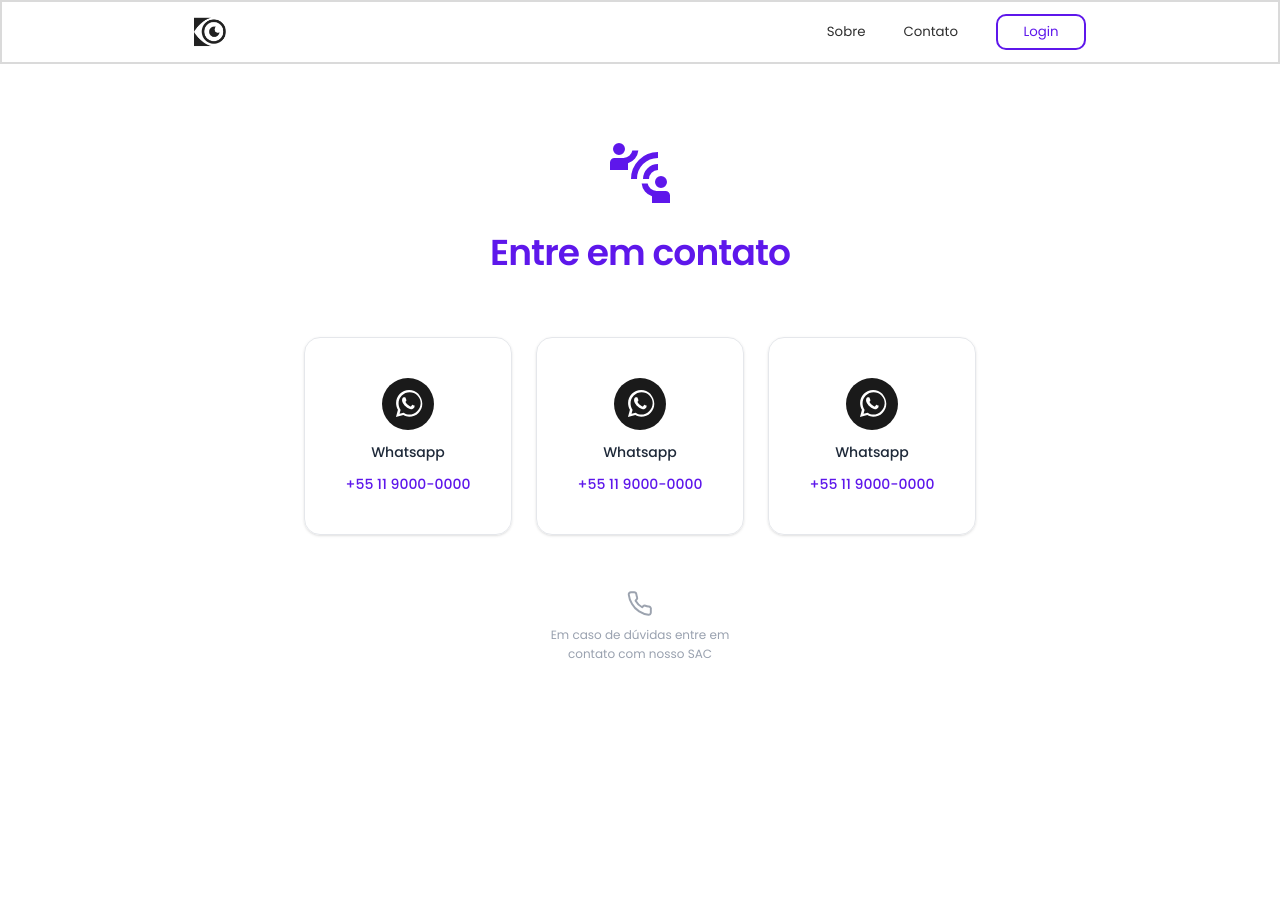
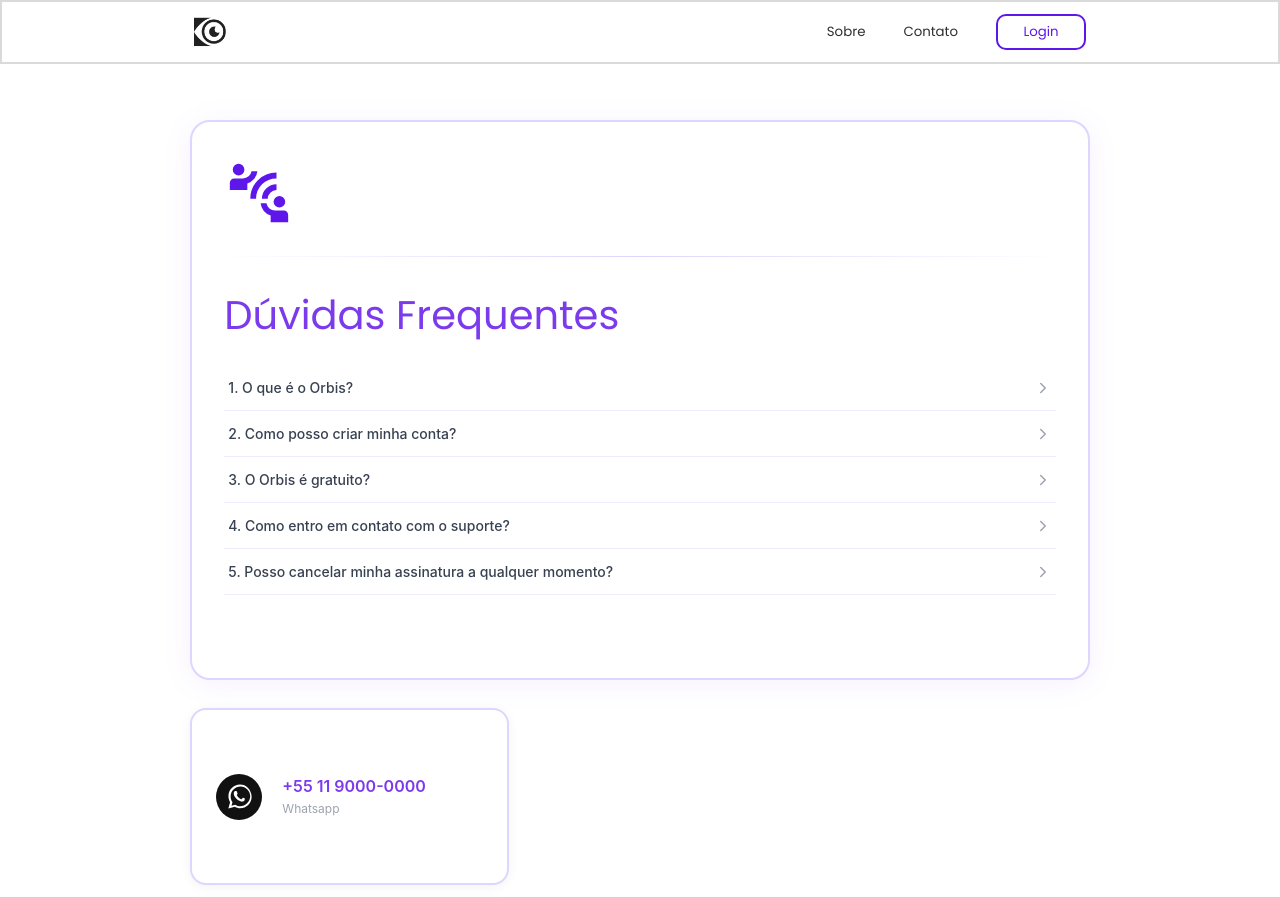
Before and after one commit to Henrique-Fiorotti/orbis, a Next.js app: page /contact in a window 1280 px wide. Shown: the top 897 px of the page. Before the commit the page ends 800 px from the top, so only its background shows below. Built offline with nearby package versions, Linux system fonts and the light colour scheme.

Commit message:
feat: implement contact page with FAQ section and contact cards for WhatsApp and email

```diff
--- a/app/contact/page.jsx
+++ b/app/contact/page.jsx
@@ -1,62 +1,360 @@
 "use client";
 
-const whatsappContacts = [
-  { label: "Whatsapp", number: "+55 11 9000-0000", link: "https://wa.me/5511900000000" },
-  { label: "Whatsapp", number: "+55 11 9000-0000", link: "https://wa.me/5511900000000" },
-  { label: "Whatsapp", number: "+55 11 9000-0000", link: "https://wa.me/5511900000000" },
+import { useState, useRef } from "react";
+
+const faqs = [
+  { question: "O que é o Orbis?", answer: "O Orbis é uma plataforma completa de gestão e comunicação para empresas e equipes que buscam mais eficiência no dia a dia." },
+  { question: "Como posso criar minha conta?", answer: "Basta acessar o site, clicar em 'Criar conta' e preencher seus dados. O processo leva menos de 2 minutos." },
+  { question: "O Orbis é gratuito?", answer: "Oferecemos um plano gratuito com funcionalidades essenciais. Para recursos avançados, confira nossos planos pagos." },
+  { question: "Como entro em contato com o suporte?", answer: "Você pode entrar em contato pelo WhatsApp, telefone SAC ou pelo e-mail suporte.orbis@gmail.com listados ao lado." },
+  { question: "Posso cancelar minha assinatura a qualquer momento?", answer: "Sim, o cancelamento pode ser feito a qualquer momento diretamente pelo painel da sua conta, sem burocracia." },
 ];
 
-export default function contact() {
+const WhatsAppIcon = ({ size = 46 }) => (
+  <svg xmlns="http://www.w3.org/2000/svg" width={size} height={size} viewBox="0 0 48 48" fill="none">
+    <circle cx="24" cy="24" r="24" fill="#111" />
+    <path d="M33.5 14.5C31.3 12.2 28.3 11 25.1 11C18.4 11 13 16.4 13 23.1C13 25.3 13.6 27.5 14.7 29.4L12.9 36L19.7 34.2C21.5 35.2 23.3 35.8 25.1 35.8C31.8 35.8 37.2 30.4 37.2 23.7C37.1 20.4 35.9 17.4 33.5 14.5ZM25.1 33.7C23.5 33.7 21.8 33.2 20.4 32.3L20 32.1L16.2 33.1L17.2 29.4L16.9 29C15.9 27.4 15.3 25.5 15.3 23.4C15.3 17.7 19.9 13.1 25.6 13.1C28.3 13.1 30.8 14.2 32.7 16.1C34.6 18 35.7 20.5 35.7 23.2C35.5 28.9 30.8 33.7 25.1 33.7ZM30.6 25.9C30.3 25.7 28.8 25 28.5 24.9C28.2 24.8 28 24.7 27.8 25C27.6 25.3 27 26 26.8 26.2C26.6 26.4 26.4 26.5 26.1 26.3C25.2 25.8 24.3 25.3 23.5 24.5C22.9 23.9 22.3 23.1 21.8 22.3C21.6 22 21.7 21.8 21.9 21.6C22.1 21.4 22.3 21.1 22.4 20.9C22.5 20.7 22.6 20.5 22.5 20.3C22.4 20.1 21.8 18.6 21.6 18.1C21.4 17.7 21.1 17.7 20.9 17.7H20.3C20.1 17.7 19.8 17.8 19.5 18.1C19.2 18.4 18.5 19.1 18.5 20.6C18.5 22.1 19.6 23.5 19.7 23.7C19.8 23.9 21.7 26.7 24.3 28C24.9 28.3 25.5 28.5 26 28.7C26.6 28.9 27.3 28.9 27.7 28.8C28.2 28.7 29.5 28 29.8 27.3C30.1 26.6 30.1 26 30 25.9Z" fill="white" />
+  </svg>
+);
+
+const EmailIcon = ({ size = 46 }) => (
+  <svg xmlns="http://www.w3.org/2000/svg" width={size} height={size} viewBox="0 0 48 48" fill="none">
+    <circle cx="24" cy="24" r="24" fill="#111" />
+    <rect x="12" y="16" width="24" height="16" rx="2.5" stroke="white" strokeWidth="1.8" fill="none" />
+    <path d="M12 19l12 8.5L36 19" stroke="white" strokeWidth="1.8" strokeLinecap="round" strokeLinejoin="round" />
+  </svg>
+);
+
+const ChevronIcon = ({ open }) => (
+  <svg
+    xmlns="http://www.w3.org/2000/svg"
+    width="18" height="18"
+    viewBox="0 0 24 24"
+    fill="none"
+    stroke="currentColor"
+    strokeWidth="2"
+    strokeLinecap="round"
+    strokeLinejoin="round"
+    style={{
+      transform: open ? "rotate(90deg)" : "rotate(0deg)",
+      transition: "transform 0.35s cubic-bezier(0.4,0,0.2,1)",
+    }}
+  >
+    <polyline points="9 18 15 12 9 6" />
+  </svg>
+);
+
+function FaqItem({ faq, index, open, onToggle }) {
+  const contentRef = useRef(null);
+
   return (
-    <div className="min-h-screen bg-white flex flex-col items-center justify-center px-6 py-20">
+    <div
+      style={{
+        borderBottom: "1px solid #f0eaff",
+        overflow: "hidden",
+      }}
+    >
+      <button
+        onClick={onToggle}
+        className="w-full flex items-center justify-between py-3 px-1 text-left group"
+        style={{ background: "none", border: "none", cursor: "pointer" }}
+      >
+        <span
+          style={{
+            fontSize: "0.875rem",
+            fontWeight: 500,
+            color: open ? "#7c3aed" : "#374151",
+            transition: "color 0.25s ease",
+          }}
+        >
+          {index + 1}. {faq.question}
+        </span>
+        <span style={{ color: open ? "#7c3aed" : "#9ca3af", transition: "color 0.25s ease", flexShrink: 0, marginLeft: 8 }}>
+          <ChevronIcon open={open} />
+        </span>
+      </button>
 
-      {/* Icon */}
-      <div className="mb-4 w-18 h-18">
-        <img className="w-full h-full" src="/connect_icon_contact.svg" alt="" />
+      <div
+        ref={contentRef}
+        style={{
+          maxHeight: open ? `${contentRef.current?.scrollHeight || 200}px` : "0px",
+          opacity: open ? 1 : 0,
+          transition: "max-height 0.4s cubic-bezier(0.4,0,0.2,1), opacity 0.35s ease",
+          overflow: "hidden",
+        }}
+      >
+        <p
+          style={{
+            fontSize: "0.8rem",
+            color: "#6b7280",
+            lineHeight: 1.7,
+            padding: "0 4px 14px",
+          }}
+        >
+          {faq.answer}
+        </p>
+      </div>
+    </div>
+  );
+}
+
+function ContactCard({ href, icon, label, value, delay = 0 }) {
+  const [hovered, setHovered] = useState(false);
+
+  return (
+    <a
+      href={href}
+      target={href.startsWith("http") ? "_blank" : undefined}
+      rel="noopener noreferrer"
+      onMouseEnter={() => setHovered(true)}
+      onMouseLeave={() => setHovered(false)}
+      style={{
+        display: "flex",
+        alignItems: "center",
+        gap: "20px",
+        border: `2px solid ${hovered ? "#7c3aed" : "#ddd6fe"}`,
+        borderRadius: "16px",
+        padding: "20px 24px",
+        height: "33%",
+        textDecoration: "none",
+        background: hovered ? "linear-gradient(135deg, #faf5ff 0%, #f5f3ff 100%)" : "#fff",
+        transform: hovered ? "translateY(-3px) scale(1.01)" : "translateY(0) scale(1)",
+        boxShadow: hovered
+          ? "0 12px 40px rgba(124,58,237,0.15)"
+          : "0 2px 12px rgba(0,0,0,0.05)",
+        transition: "all 0.3s cubic-bezier(0.34,1.56,0.64,1)",
+        animationDelay: `${delay}ms`,
+      }}
+    >
+      <div style={{ flexShrink: 0 }}>{icon}</div>
+      <div>
+        <p style={{ fontSize: "1rem", fontWeight: 600, color: "#7c3aed", margin: 0, lineHeight: 1.3 }}>
+          {value}
+        </p>
+        <p style={{ fontSize: "0.75rem", color: "#9ca3af", margin: "3px 0 0", fontWeight: 400 }}>
+          {label}
+        </p>
+      </div>
+    </a>
+  );
+}
+
+function FloatingInput({ placeholder, type = "text", className = "" }) {
+  const [focused, setFocused] = useState(false);
+  const [value, setValue] = useState("");
+  const active = focused || value.length > 0;
+
+  return (
+    <div style={{ position: "relative", width: "100%" }} className={className}>
+      <input
+        type={type}
+        value={value}
+        onChange={(e) => setValue(e.target.value)}
+        onFocus={() => setFocused(true)}
+        onBlur={() => setFocused(false)}
+        style={{
+          width: "100%",
+          border: `1.5px solid ${focused ? "#7c3aed" : "#e5e7eb"}`,
+          borderRadius: "10px",
+          padding: "14px 14px 6px",
+          fontSize: "0.875rem",
+          color: "#111",
+          background: "#fafafa",
+          outline: "none",
+          transition: "border-color 0.25s ease, box-shadow 0.25s ease",
+          boxSizing: "border-box",
+          boxShadow: focused ? "0 0 0 3px rgba(124,58,237,0.1)" : "none",
+        }}
+      />
+      <label
+        style={{
+          position: "absolute",
+          left: "14px",
+          top: active ? "5px" : "50%",
+          transform: active ? "translateY(0)" : "translateY(-50%)",
+          fontSize: active ? "0.65rem" : "0.85rem",
+          color: focused ? "#7c3aed" : "#9ca3af",
+          fontWeight: active ? 500 : 400,
+          pointerEvents: "none",
+          transition: "all 0.22s cubic-bezier(0.4,0,0.2,1)",
+          letterSpacing: active ? "0.03em" : 0,
+        }}
+      >
+        {placeholder}
+      </label>
+    </div>
+  );
+}
+
+function FloatingTextarea({ placeholder }) {
+  const [focused, setFocused] = useState(false);
+  const [value, setValue] = useState("");
+  const active = focused || value.length > 0;
+
+  return (
+    <div style={{ position: "relative", width: "100%" }}>
+      <textarea
+        rows={5}
+        value={value}
+        onChange={(e) => setValue(e.target.value)}
+        onFocus={() => setFocused(true)}
+        onBlur={() => setFocused(false)}
+        style={{
+          width: "100%",
+          border: `1.5px solid ${focused ? "#7c3aed" : "#e5e7eb"}`,
+          borderRadius: "10px",
+          padding: "22px 14px 8px",
+          fontSize: "0.875rem",
+          color: "#111",
+          background: "#fafafa",
+          outline: "none",
+          resize: "none",
+          transition: "border-color 0.25s ease, box-shadow 0.25s ease",
+          boxSizing: "border-box",
+          boxShadow: focused ? "0 0 0 3px rgba(124,58,237,0.1)" : "none",
+          fontFamily: "inherit",
+        }}
+      />
+      <label
+        style={{
+          position: "absolute",
+          left: "14px",
+          top: active ? "6px" : "14px",
+          fontSize: active ? "0.65rem" : "0.85rem",
+          color: focused ? "#7c3aed" : "#9ca3af",
+          fontWeight: active ? 500 : 400,
+          pointerEvents: "none",
+          transition: "all 0.22s cubic-bezier(0.4,0,0.2,1)",
+          letterSpacing: active ? "0.03em" : 0,
+        }}
+      >
+        {placeholder}
+      </label>
+    </div>
+  );
+}
+
+export default function ContatoPage() {
+  const [openFaq, setOpenFaq] = useState(null);
+
+  return (
+    <div
+      style={{
+        minHeight: "100vh",
+        maxWidth: "100%",
+        background: "white",
+        display: "flex",
+        alignItems: "center",
+        justifyContent: "center",
+        padding: "120px 24px",
+        fontFamily: "'Inter', 'Segoe UI', sans-serif",
+      }}
+    >
+      <div
+        style={{
+          width: "100%",
+          maxWidth: "73%",
+          display: "flex",
+          gap: "28px",
+          alignItems: "flex-start",
+          flexWrap: "wrap",
+        }}
+      >
+
+        {/* LEFT — scrollable panel */}
+        <div
+          style={{
+            flex: "1 1 620px",
+            border: "2px solid #ddd6fe",
+            borderRadius: "20px",
+            overflowY: "auto",
+            minHeight: "560px",
+            background: "#fff",
+            boxShadow: "0 4px 32px rgba(124,58,237,0.07)",
+            scrollbarWidth: "thin",
+            scrollbarColor: "#ddd6fe transparent",
+          }}
+        >
+          {/* Nos Contate */}
+          <div style={{ padding: "36px 32px 28px" }}>
+            <img style={{
+                width: "70px",
+                height: "70px"
+            }} src="/connect_icon_contact.svg" alt="" />
             </div>
 
-      {/* Title */}
-      <div className="px-8 py-2 mb-14">
-        <h1 className="text-4xl font-semibold text-[#5e17eb] tracking-tight">
-          Entre em contato
-        </h1>
+
+          {/* Divider */}
+          <div style={{ height: "1px", background: "linear-gradient(to right, transparent, #ddd6fe, transparent)", margin: "0 24px" }} />
+
+          {/* Dúvidas Frequentes */}
+          <div style={{ padding: "28px 32px 36px" }}>
+            <div
+              style={{
+                display: "inline-block",
+                marginBottom: "20px",
+              }}
+            >
+              <h2
+                style={{
+                  fontSize: "2.5rem",
+                  fontWeight: 300,
+                  color: "#7c3aed",
+                  margin: 0,
+                }}
+              >
+                Dúvidas Frequentes
+              </h2>
             </div>
 
-      {/* Cards */}
-      <div className="flex flex-wrap justify-center gap-6 mb-14">
-        {whatsappContacts.map((contact, i) => (
-          <a
+            <div>
+              {faqs.map((faq, i) => (
+                <FaqItem
                   key={i}
-            href={contact.link}
-            target="_blank"
-            rel="noopener noreferrer"
-            className="flex flex-col items-center gap-3 w-52 px-8 py-10 border border-gray-200 rounded-2xl shadow-sm hover:shadow-md hover:border-[#5e17eb] hover:-translate-y-1 transition-all duration-200"
-          >
-            {/* WhatsApp SVG icon */}
-            <svg xmlns="http://www.w3.org/2000/svg" width="52" height="52" viewBox="0 0 48 48" fill="none">
-              <circle cx="24" cy="24" r="24" fill="#1a1a1a" />
-              <path
-                d="M33.5 14.5C31.3 12.2 28.3 11 25.1 11C18.4 11 13 16.4 13 23.1C13 25.3 13.6 27.5 14.7 29.4L12.9 36L19.7 34.2C21.5 35.2 23.3 35.8 25.1 35.8C31.8 35.8 37.2 30.4 37.2 23.7C37.1 20.4 35.9 17.4 33.5 14.5ZM25.1 33.7C23.5 33.7 21.8 33.2 20.4 32.3L20 32.1L16.2 33.1L17.2 29.4L16.9 29C15.9 27.4 15.3 25.5 15.3 23.4C15.3 17.7 19.9 13.1 25.6 13.1C28.3 13.1 30.8 14.2 32.7 16.1C34.6 18 35.7 20.5 35.7 23.2C35.5 28.9 30.8 33.7 25.1 33.7ZM30.6 25.9C30.3 25.7 28.8 25 28.5 24.9C28.2 24.8 28 24.7 27.8 25C27.6 25.3 27 26 26.8 26.2C26.6 26.4 26.4 26.5 26.1 26.3C25.2 25.8 24.3 25.3 23.5 24.5C22.9 23.9 22.3 23.1 21.8 22.3C21.6 22 21.7 21.8 21.9 21.6C22.1 21.4 22.3 21.1 22.4 20.9C22.5 20.7 22.6 20.5 22.5 20.3C22.4 20.1 21.8 18.6 21.6 18.1C21.4 17.7 21.1 17.7 20.9 17.7H20.3C20.1 17.7 19.8 17.8 19.5 18.1C19.2 18.4 18.5 19.1 18.5 20.6C18.5 22.1 19.6 23.5 19.7 23.7C19.8 23.9 21.7 26.7 24.3 28C24.9 28.3 25.5 28.5 26 28.7C26.6 28.9 27.3 28.9 27.7 28.8C28.2 28.7 29.5 28 29.8 27.3C30.1 26.6 30.1 26 30 25.9C29.9 25.8 30.6 25.9 30.6 25.9Z"
-                fill="white"
+                  faq={faq}
+                  index={i}
+                  open={openFaq === i}
+                  onToggle={() => setOpenFaq(openFaq === i ? null : i)}
                 />
-            </svg>
-
-            <p className="text-sm font-medium text-gray-800">{contact.label}</p>
-            <p className="text-sm font-medium text-[#5e17eb]">{contact.number}</p>
-          </a>
               ))}
             </div>
+          </div>
+        </div>
 
-      {/* SAC */}
-      <div className="flex flex-col items-center gap-2">
-        <svg xmlns="http://www.w3.org/2000/svg" width="26" height="26" viewBox="0 0 24 24" fill="none" stroke="#9ca3af" strokeWidth="1.8" strokeLinecap="round" strokeLinejoin="round">
-          <path d="M22 16.92v3a2 2 0 0 1-2.18 2 19.79 19.79 0 0 1-8.63-3.07A19.5 19.5 0 0 1 4.69 12 19.79 19.79 0 0 1 1.61 3.4 2 2 0 0 1 3.6 1.22h3a2 2 0 0 1 2 1.72 12.84 12.84 0 0 0 .7 2.81 2 2 0 0 1-.45 2.11L7.91 8.91a16 16 0 0 0 6.08 6.08l.91-.91a2 2 0 0 1 2.11-.45 12.84 12.84 0 0 0 2.81.7A2 2 0 0 1 22 16.92z" />
-        </svg>
-        <p className="text-xs text-gray-400 text-center leading-relaxed">
-          Em caso de dúvidas entre em <br /> contato com nosso SAC
-        </p>
+        {/* RIGHT — contact cards */}
+        <div
+          style={{
+            flex: "0 1",
+            display: "flex",
+            height: "560px",
+            flexDirection: "column",
+            gap: "14px",
+          }}
+        >
+          <ContactCard
+            href="https://wa.me/5511900000000"
+            icon={<WhatsAppIcon />}
+            label="Whatsapp"
+            value="+55 11 9000-0000"
+            delay={0}
+          />
+          <ContactCard
+            href="tel:+5511900000000"
+            icon={<WhatsAppIcon />}
+            label="SAC"
+            value="+55 11 9000-0000"
+            delay={80}
+          />
+          <ContactCard
+            href="mailto:suporte.orbis@gmail.com"
+            icon={<EmailIcon />}
+            label="E-mail"
+            value="suporte.orbis@gmail.com"
+            delay={160}
+          />
         </div>
 
       </div>
+    </div>
   );
 }
```
Lines whose indentation alone changed are shown as unchanged.
